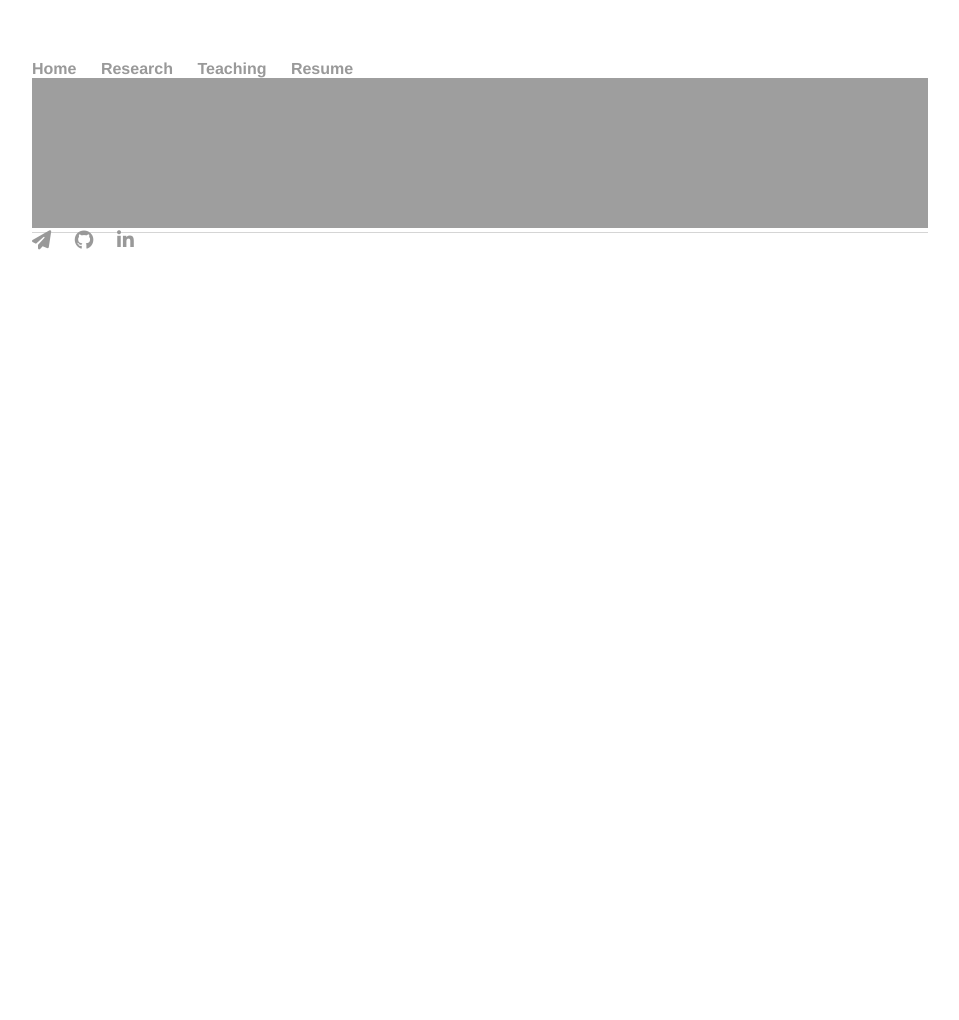
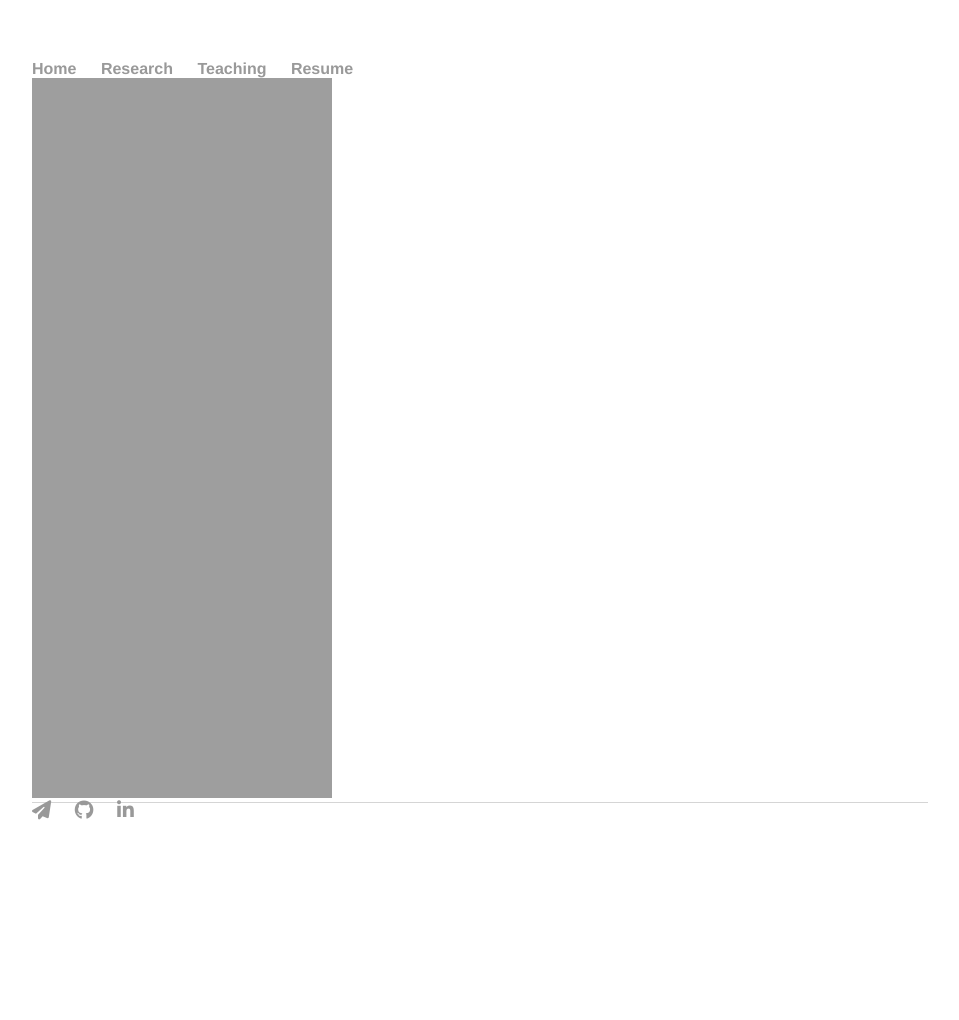
Before and after one commit to miateixeira/miateixeira.github.io, a Jekyll site: the page built from resume/index.html, in a window 1280 px wide. Shown: the whole page, without its empty margins (160-1119 px from the left). Built offline with Jekyll 4.4.1, drawn with Linux system fonts in a browser that asks for light colours; nearby versions of some CDN libraries.

Commit message:
iframe height and border

```diff
--- a/css/main.css
+++ b/css/main.css
@@ -10,6 +10,7 @@ body {
 }
 iframe {
     height: 80vh;
+    border: 0;
 }
 /* .container { */
     /* width: 100%; */
--- a/resume/index.html
+++ b/resume/index.html
@@ -5,6 +5,6 @@ title: Resume
 <html>
   <body>
     <!-- <embed src="https://miateixeira.github.io/resume/resume.pdf" type="application/pdf"/> -->
-    <iframe src="https://miateixeira.github.io/resume/resume.pdf" style="width: 100%; height: 100%; border: 0"></iframe>
+    <iframe src="https://miateixeira.github.io/resume/resume.pdf"></iframe>
   </body>
 </html>
```
